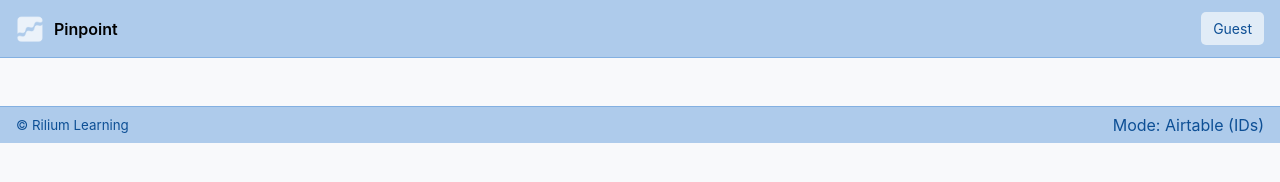
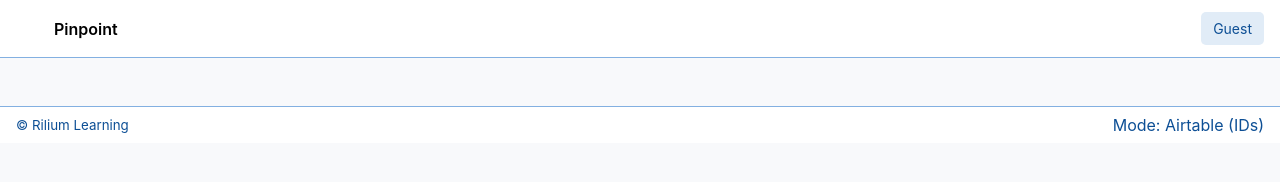
Before and after one commit to marleykeca/pinpoint-dashboard, a plain HTML site: page index.html in a window 1280 px wide. Drawn offline with nearby package versions, Linux system fonts and the light colour scheme; no server answers.

Commit message:
Update styles.css

```diff
--- a/styles.css
+++ b/styles.css
@@ -1,7 +1,7 @@
 /* minimal style (same palette) */
 :root{--bg:#F8F9FB;--card:#e1ecf7;--ink:#000;--muted:#0D4F95;--line:#83b0e1;--chip:#e1ecf7;--radius:5px;--shadow:0 6px 24px rgba(0,0,0,.35)}
 *{box-sizing:border-box}body{margin:0;background:var(--bg);color:var(--ink);font-family:Inter,system-ui,Segoe UI,Roboto,Helvetica,Arial,sans-serif}
-.app-header,.app-footer{position:sticky;inset-inline:0;background:#AECBEB;z-index:10}
+.app-header,.app-footer{position:sticky;inset-inline:0;background:#fff;z-index:10}
 .app-header{top:0;display:flex;align-items:center;justify-content:space-between;padding:12px 16px;border-bottom:1px solid var(--line)}
 .app-footer{bottom:0;padding:8px 16px;border-top:1px solid var(--line);display:flex;align-items:center;justify-content:space-between;color:var(--muted)}
 .brand{display:flex;align-items:center;gap:10px;cursor:pointer}.brand img{width:28px;height:28px;border-radius:5px}.brand span{font-weight:600}
```
